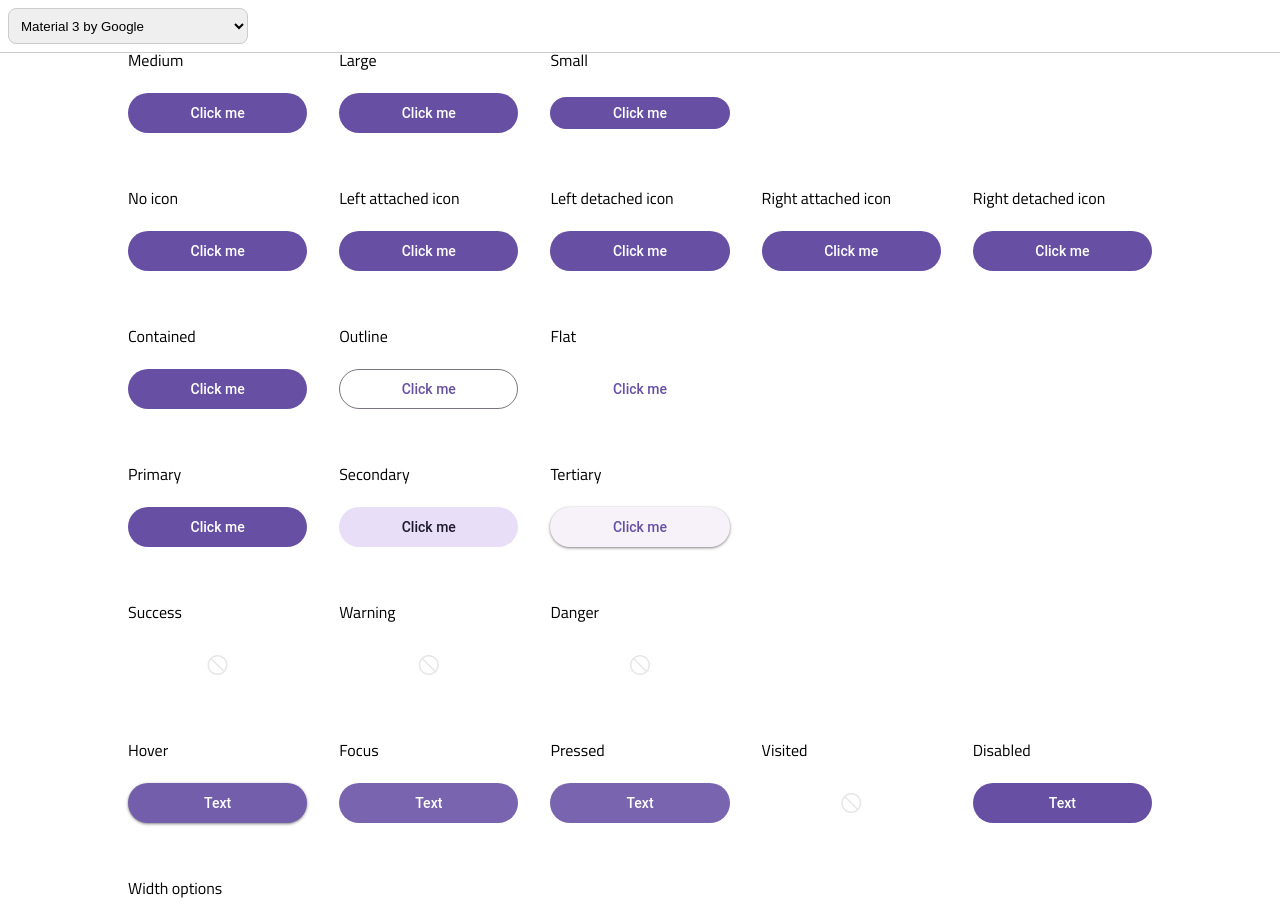
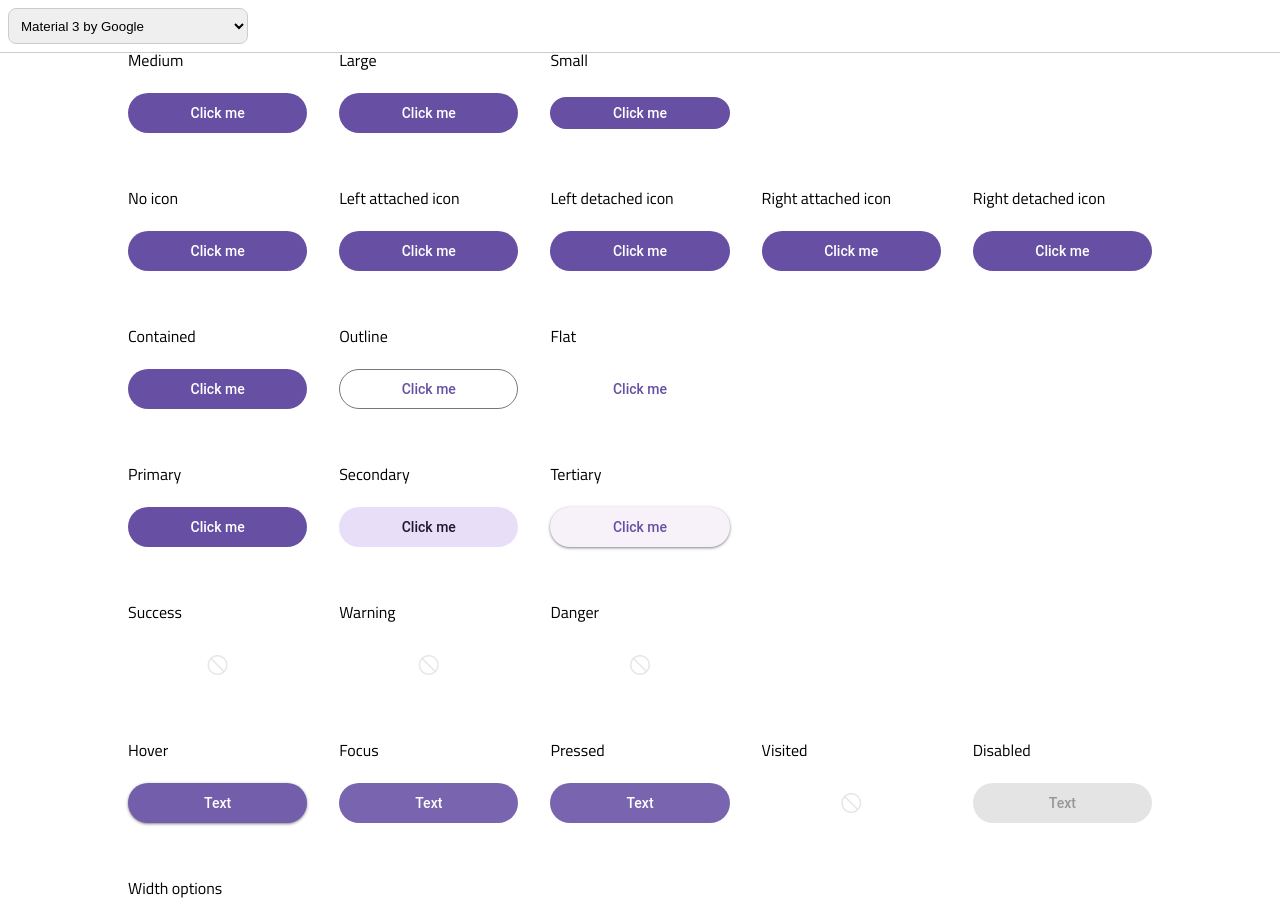
Before and after one commit to rodrigojcmello/kiskadee, a React (Vite) app in the folder packages/react/: page / in a window 1280 px wide. Shown: the top 919 px of the page. Built offline with nearby package versions, Linux system fonts and the light colour scheme.

Commit message:
feat: manage style with a class now

```diff
--- a/packages/react/src/components/Button/Button.tsx
+++ b/packages/react/src/components/Button/Button.tsx
@@ -103,6 +103,7 @@ export const Button: FC<ButtonProps> = ({
         .trim()}
       type="button"
       onClick={onClick}
+      disabled={disabled}
     >
       <span
         className={['button__text', button.text.core, button.text.base]
--- a/packages/react/src/components/Button/elements/01_container.ts
+++ b/packages/react/src/components/Button/elements/01_container.ts
@@ -65,20 +65,20 @@ export class ElementContainer {
     this._iconType = style.iconType;
   }
 
-  private width() {
+  private containerWidth() {
     return css({
       width: this._width === 'block' ? '100%' : 'auto',
       minWidth: this._width === 'min' ? this._options?.widthMin : 0,
     })();
   }
 
-  private radius() {
+  private containerRadius() {
     return css({
       borderRadius: this._options?.borderRadius?.[this._borderRadius] || 0,
     })();
   }
 
-  private textAlign() {
+  private containerTextAlign() {
     return css({
       textAlign:
         this._textAlign && this._options?.textAlign?.[this._textAlign]
@@ -87,7 +87,7 @@ export class ElementContainer {
     })();
   }
 
-  private background() {
+  private containerBackground() {
     const containerStyle = this.getStyle<ButtonElementContainer>('container');
 
     return css({
@@ -95,7 +95,7 @@ export class ElementContainer {
     })();
   }
 
-  private border() {
+  private containerBorder() {
     const containerStyle = this.getStyle<ButtonElementContainer>('container');
 
     return css({
@@ -108,11 +108,11 @@ export class ElementContainer {
 
   get container() {
     return {
-      border: this.border(),
-      background: this.background(),
-      textAlign: this.textAlign(),
-      radius: this.radius(),
-      width: this.width(),
+      border: this.containerBorder(),
+      background: this.containerBackground(),
+      textAlign: this.containerTextAlign(),
+      radius: this.containerRadius(),
+      width: this.containerWidth(),
       core: this.containerCore(),
       base: this.containerBase(),
     };
```
